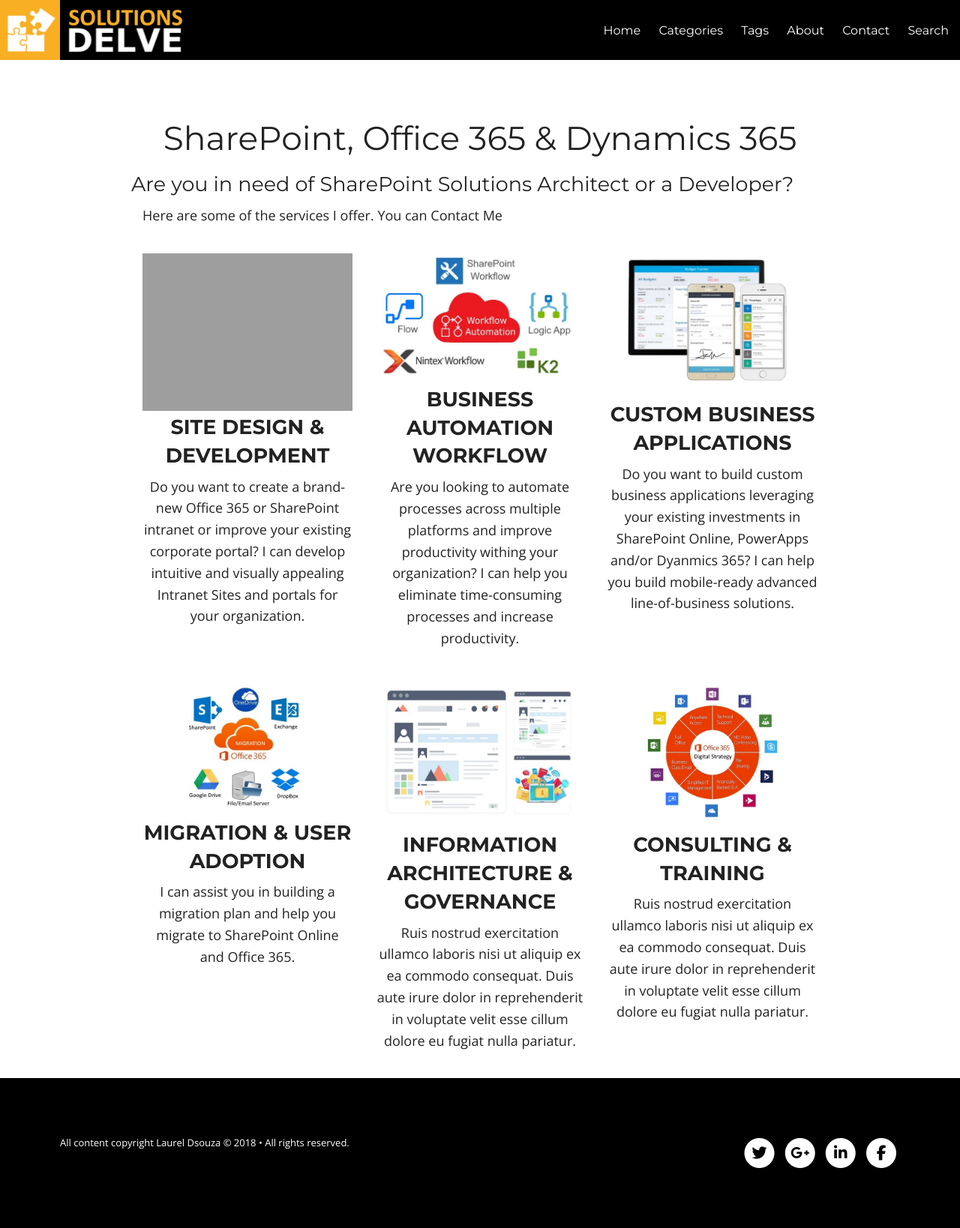
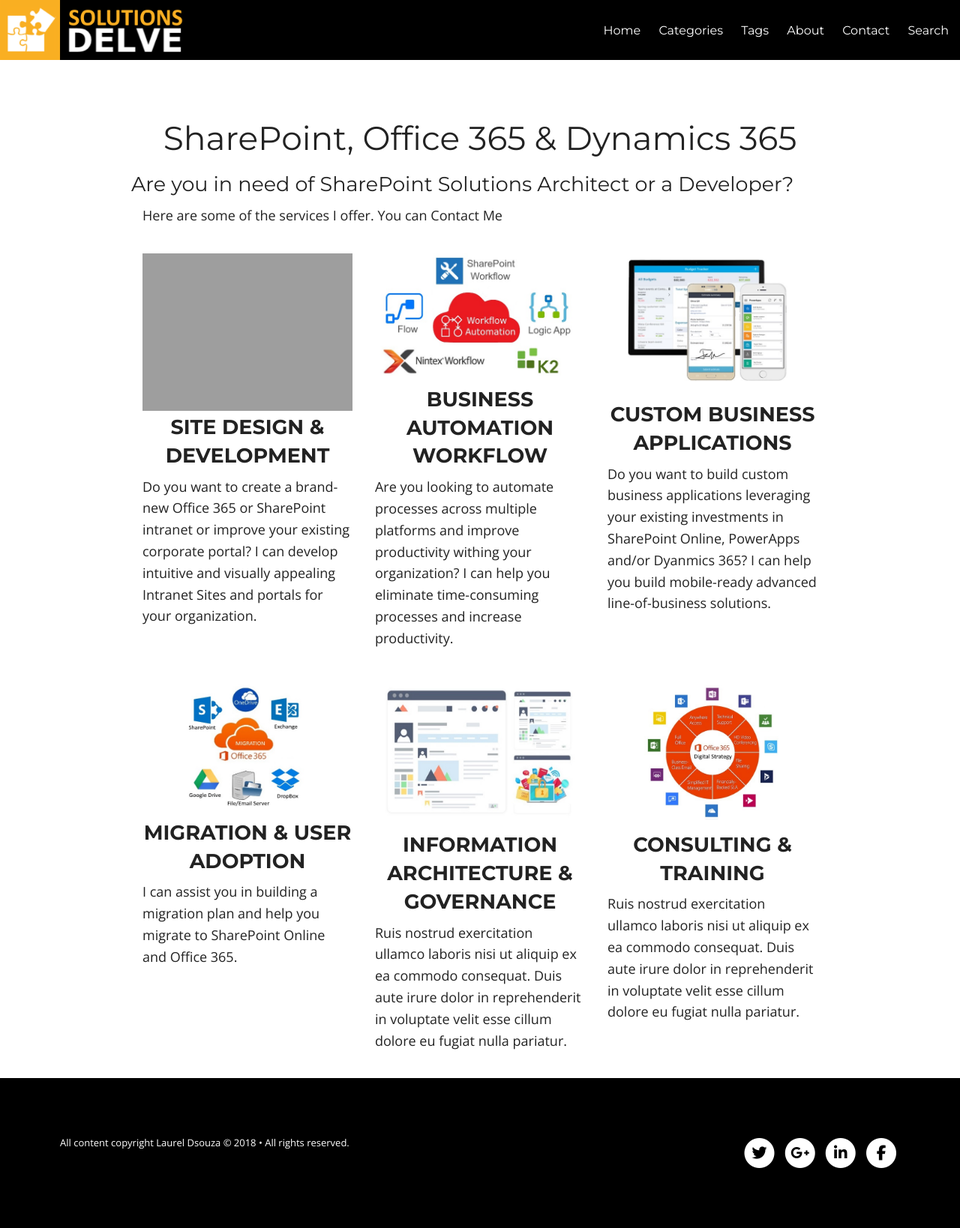
Before and after one commit to ldsouza/ldsouza.github.io, a Jekyll site: the page built from services.md, in a window 1280 px wide. Shown: the whole page at 75% size. Built offline with Jekyll 4.4.1, drawn with Linux system fonts in a browser that asks for light colours; nearby versions of some CDN libraries; library files that are not in the unit come from our copies.

Commit message:
Update portfolio.html

```diff
--- a/_includes/portfolio.html
+++ b/_includes/portfolio.html
@@ -7,7 +7,7 @@
   }
     .services_list
   {
-   text-align: center !important;
+
   }
 </style>
 <br><br>
```
